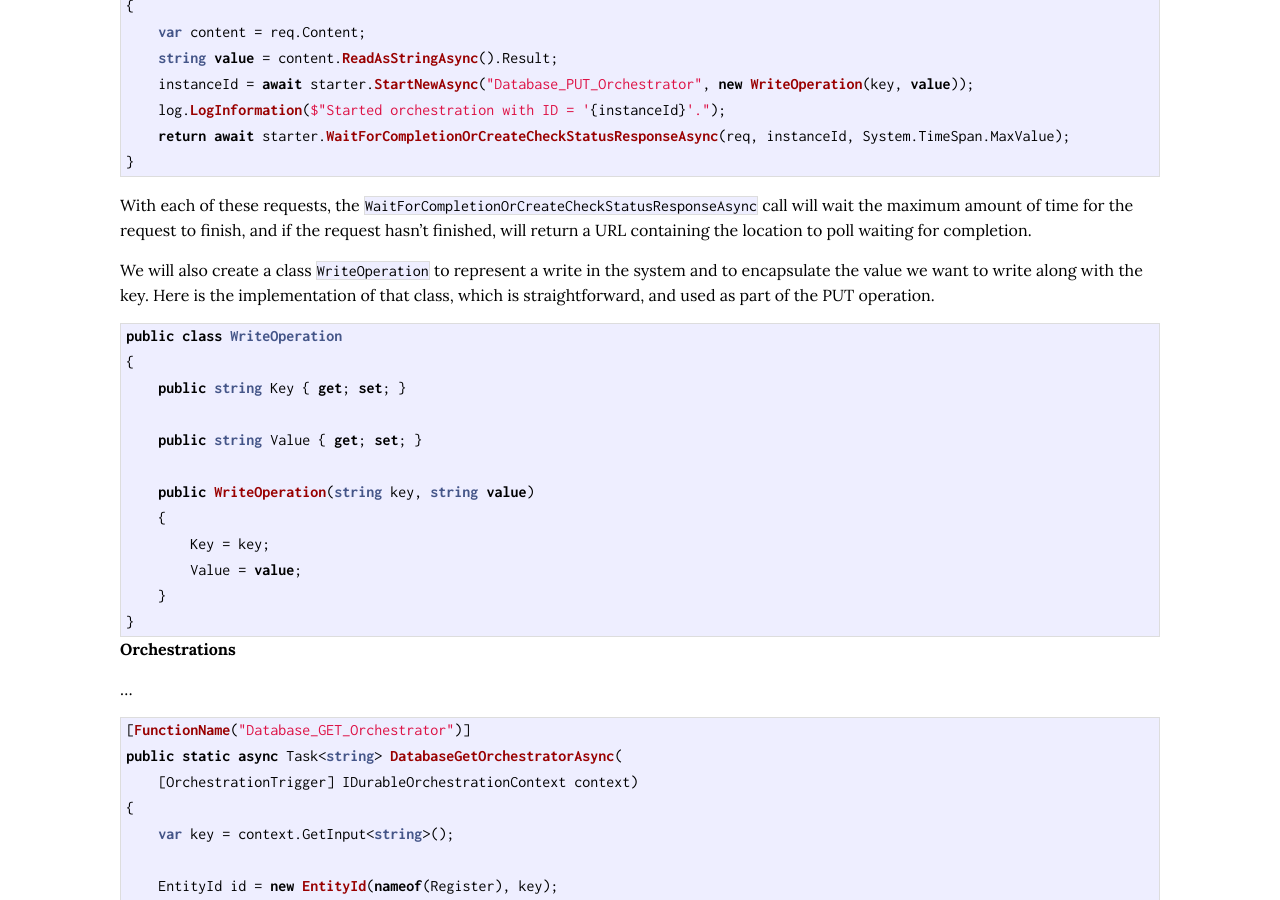
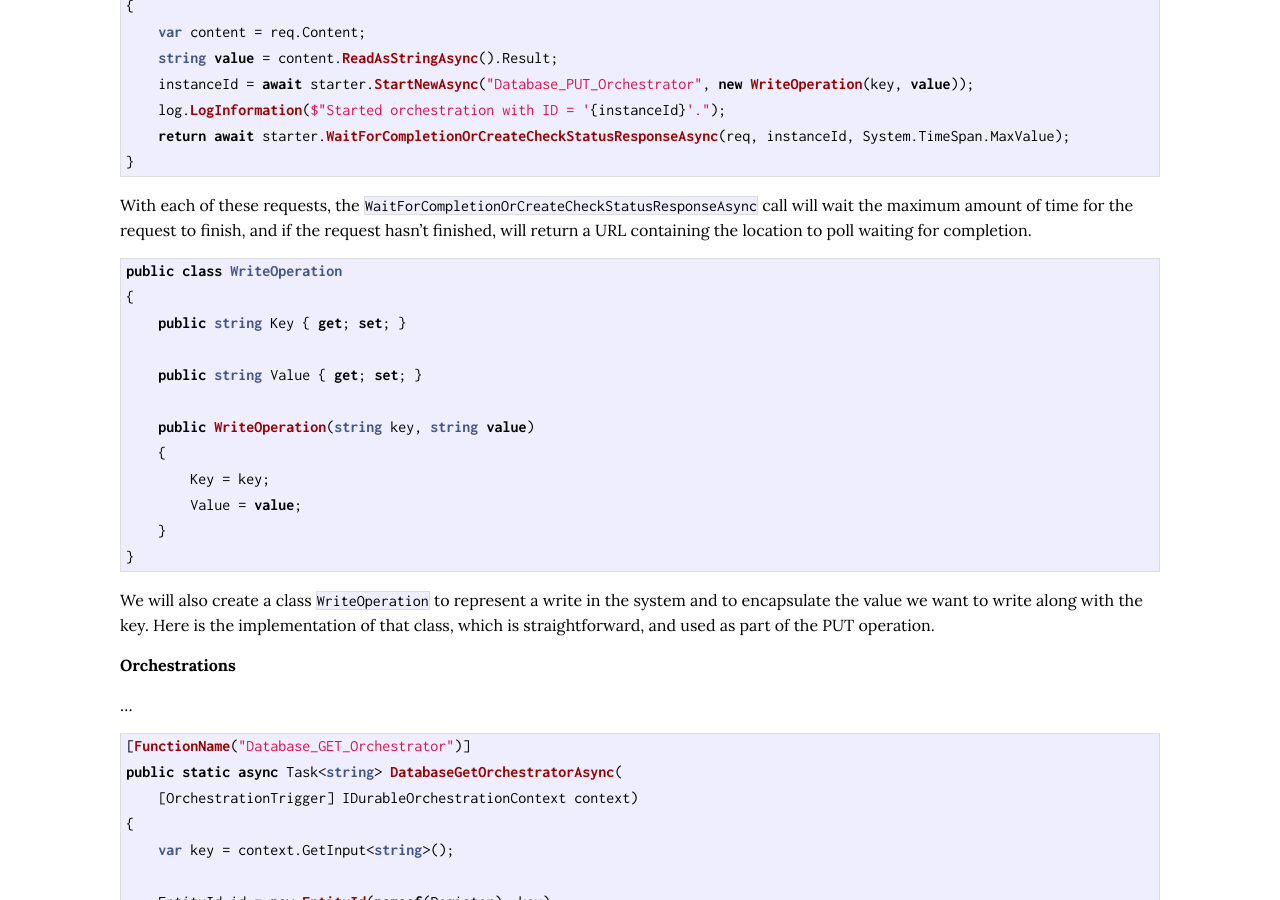
Before and after one commit to cmeiklejohn/cmeiklejohn.github.io, a Jekyll site: the page built from _posts/2019-05-23-stateful-serverless-database-example.markdown, in a window 1280 px wide and 900 px high, scrolled down 956 px. Built offline with Jekyll 4.4.1, drawn with Linux system fonts in a browser that asks for light colours; some web fonts are replaced; some of the changed lines change nothing that is shown.

Commit message:
Reorder messages.

````diff
--- a/_posts/2019-05-23-stateful-serverless-database-example.markdown
+++ b/_posts/2019-05-23-stateful-serverless-database-example.markdown
@@ -51,8 +51,6 @@ else if(req.Method == HttpMethod.Put)
 
 With each of these requests, the ```WaitForCompletionOrCreateCheckStatusResponseAsync``` call will wait the maximum amount of time for the request to finish, and if the request hasn't finished, will return a URL containing the location to poll waiting for completion.
 
-We will also create a class ```WriteOperation``` to represent a write in the system and to encapsulate the value we want to write along with the key.  Here is the implementation of that class, which is straightforward, and used as part of the PUT operation.
-
 ```c#
 public class WriteOperation
 {
@@ -67,6 +65,8 @@ public class WriteOperation
     }
 }
 ```
+
+We will also create a class ```WriteOperation``` to represent a write in the system and to encapsulate the value we want to write along with the key.  Here is the implementation of that class, which is straightforward, and used as part of the PUT operation.
 
 ## Orchestrations
 
````
